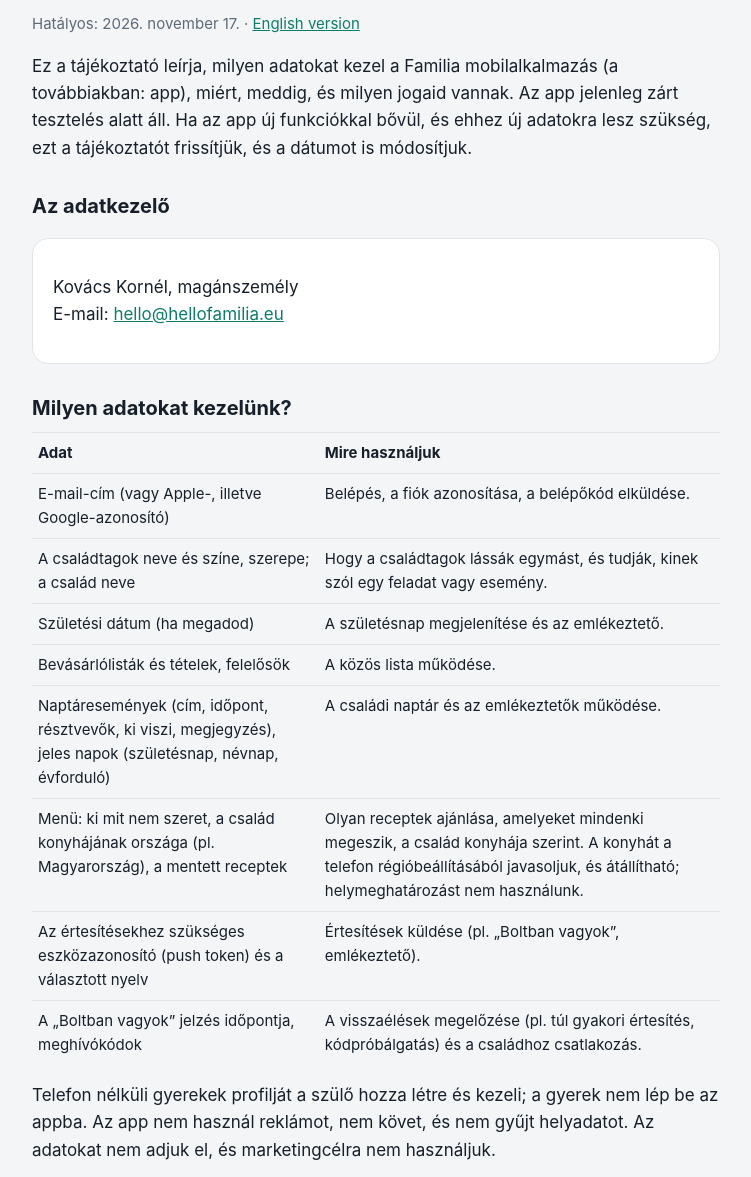
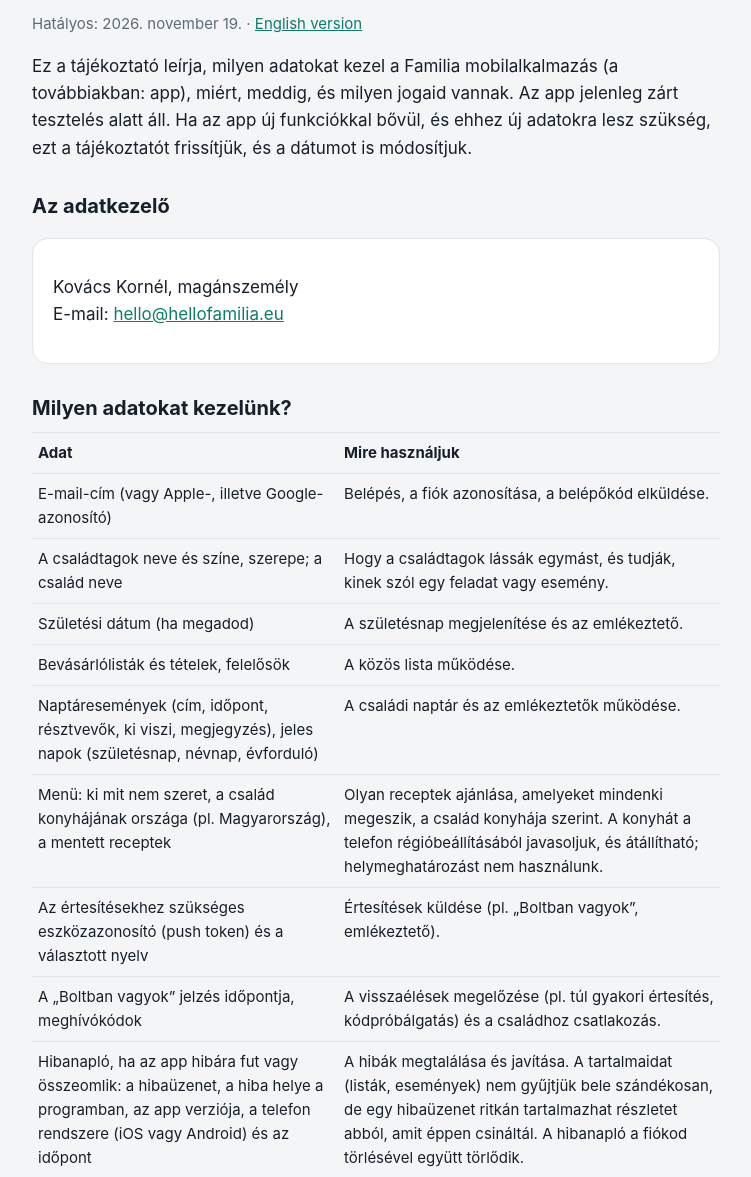
Before and after one commit to sevarafa/hellofamilia-web, a plain HTML site: page adatvedelem/index.html in a window 1280 px wide. Shown: the part 143-1320 px from the top of the page, without its empty margins (264-1015 px from the left). Drawn offline with Linux system fonts and the light colour scheme.

Commit message:
Honlap frissítése

```diff
--- a/adatvedelem/index.html
+++ b/adatvedelem/index.html
@@ -11,7 +11,7 @@
 <main>
   <header><img src="/icon.png" alt=""><a href="/">Familia</a></header>
   <h1>Adatvédelmi tájékoztató</h1>
-  <p class="muted">Hatályos: 2026. november 17. · <a href="/privacy/" lang="en">English version</a></p>
+  <p class="muted">Hatályos: 2026. november 19. · <a href="/privacy/" lang="en">English version</a></p>
 
   <p>Ez a tájékoztató leírja, milyen adatokat kezel a Familia mobilalkalmazás (a továbbiakban: app), miért, meddig, és milyen jogaid vannak. Az app jelenleg zárt tesztelés alatt áll. Ha az app új funkciókkal bővül, és ehhez új adatokra lesz szükség, ezt a tájékoztatót frissítjük, és a dátumot is módosítjuk.</p>
 
@@ -31,6 +31,7 @@
     <tr><td>Menü: ki mit nem szeret, a család konyhájának országa (pl. Magyarország), a mentett receptek</td><td>Olyan receptek ajánlása, amelyeket mindenki megeszik, a család konyhája szerint. A konyhát a telefon régióbeállításából javasoljuk, és átállítható; helymeghatározást nem használunk.</td></tr>
     <tr><td>Az értesítésekhez szükséges eszközazonosító (push token) és a választott nyelv</td><td>Értesítések küldése (pl. „Boltban vagyok”, emlékeztető).</td></tr>
     <tr><td>A „Boltban vagyok” jelzés időpontja, meghívókódok</td><td>A visszaélések megelőzése (pl. túl gyakori értesítés, kódpróbálgatás) és a családhoz csatlakozás.</td></tr>
+    <tr><td>Hibanapló, ha az app hibára fut vagy összeomlik: a hibaüzenet, a hiba helye a programban, az app verziója, a telefon rendszere (iOS vagy Android) és az időpont</td><td>A hibák megtalálása és javítása. A tartalmaidat (listák, események) nem gyűjtjük bele szándékosan, de egy hibaüzenet ritkán tartalmazhat részletet abból, amit éppen csináltál. A hibanapló a fiókod törlésével együtt törlődik.</td></tr>
   </table>
   <p>Telefon nélküli gyerekek profilját a szülő hozza létre és kezeli; a gyerek nem lép be az appba. Az app nem használ reklámot, nem követ, és nem gyűjt helyadatot. Az adatokat nem adjuk el, és marketingcélra nem használjuk.</p>
   <p>Az adatokat csak a saját családod tagjai látják. A családon belül a belépett felnőttek láthatják és módosíthatják a család közös adatait. A családtagjaid azt is látják, milyen e-mail-címmel vagy bejelentkezve; ha Apple-fiókkal, rejtett címmel lépsz be, csak azt, hogy Apple-fiókot használsz.</p>
```
Also changed, not shown: privacy/index.html (+2 -1 lines).
